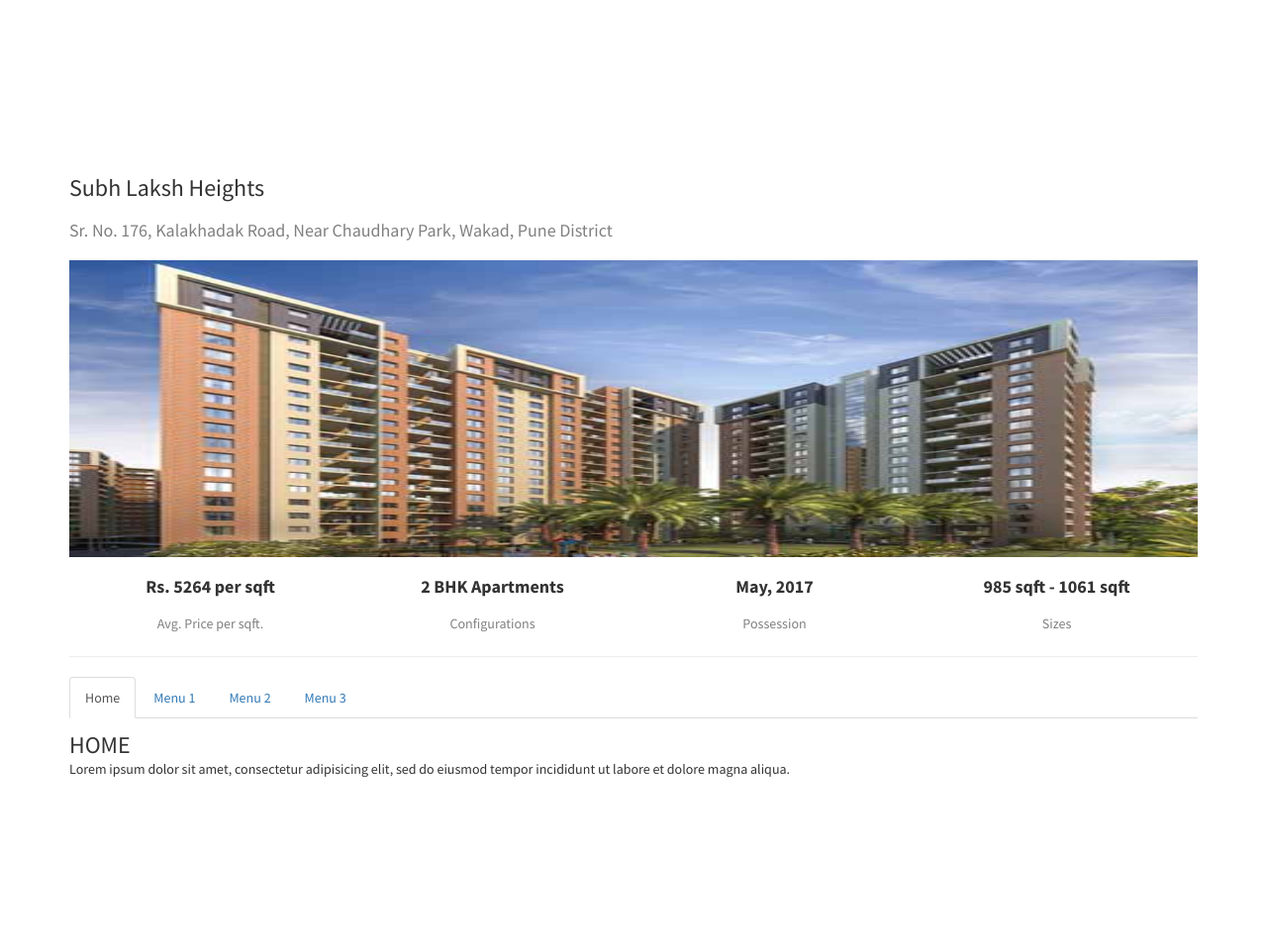
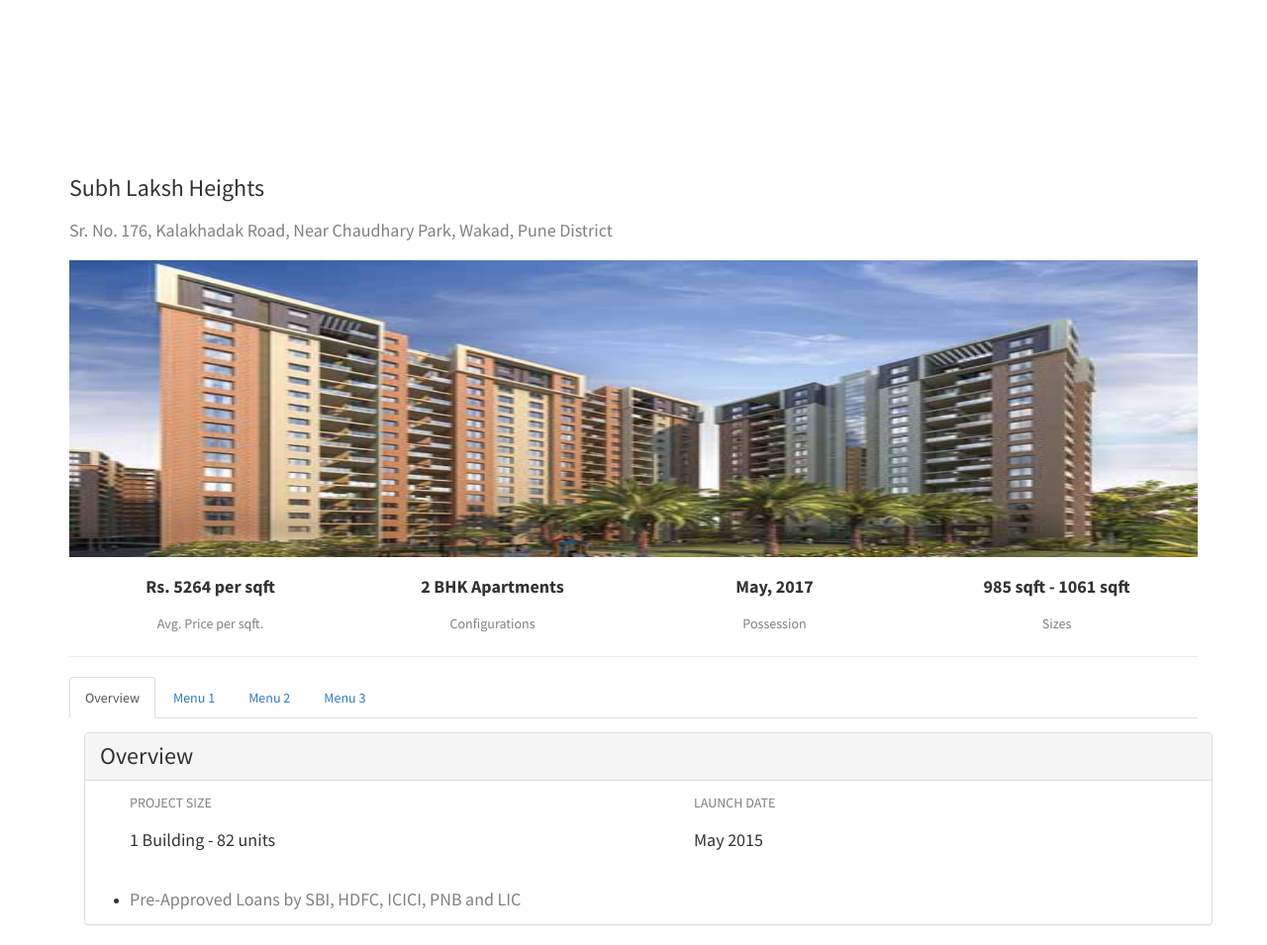
Before and after one commit to hx650w/LearnHTML, a plain HTML site: page HousingDemo/WebContent/Project.html in a window 1280 px wide. Shown: the part 93-1048 px from the top of the page at 99% size. Before the commit the page ends 880 px from the top, so only its background shows below. Drawn offline with nearby package versions, Linux system fonts and the light colour scheme.

Commit message:
Project overview learned

```diff
--- a/HousingDemo/WebContent/Project.html
+++ b/HousingDemo/WebContent/Project.html
@@ -111,16 +111,37 @@ Smartphone Compatible web template, free webdesigns for Nokia, Samsung, LG, Sony
 			</div>
 			<br><br><br><hr>
 			<ul class="nav nav-tabs">
-				<li class="active"><a data-toggle="tab" href="#home">Home</a></li>
+				<li class="active"><a data-toggle="tab" href="#Overview">Overview</a></li>
 				<li><a data-toggle="tab" href="#menu1">Menu 1</a></li>
 				<li><a data-toggle="tab" href="#menu2">Menu 2</a></li>
 				<li><a data-toggle="tab" href="#menu3">Menu 3</a></li>
 			</ul>
 			<div class="tab-content">
-				<div id="home" class="tab-pane fade in active">
-					<h3>HOME</h3>
-					<p>Lorem ipsum dolor sit amet, consectetur adipisicing elit,
-						sed do eiusmod tempor incididunt ut labore et dolore magna aliqua.</p>
+				<div id="Overview" class="tab-pane fade in active">
+					<div class="container">
+						<div class="panel panel-default">
+							<div class="panel-heading"><h3>Overview</h3></div>
+							<div class="panel-body">
+								<div class="container">
+									<div class="col-md-6">
+										<h5 style="color: grey;">PROJECT SIZE</h5>
+										<br><h4>1 Building - 82 units</h4>
+									</div>
+									<div class="col-md-6">
+										<h5 style="color: grey;">LAUNCH DATE</h5>
+										<br><h4>May 2015</h4>
+									</div>
+								</div>
+								<div class="container">
+									<div class="col-md-12">
+										<br><br><ul>
+											<li><h4 style="color: grey;">Pre-Approved Loans by SBI, HDFC, ICICI, PNB and LIC</h4></li>
+										</ul>
+									</div>
+								</div>
+							</div>
+						</div>
+					</div>
 				</div>
 				<div id="menu1" class="tab-pane fade">
 					<h3>Menu 1</h3>
```
